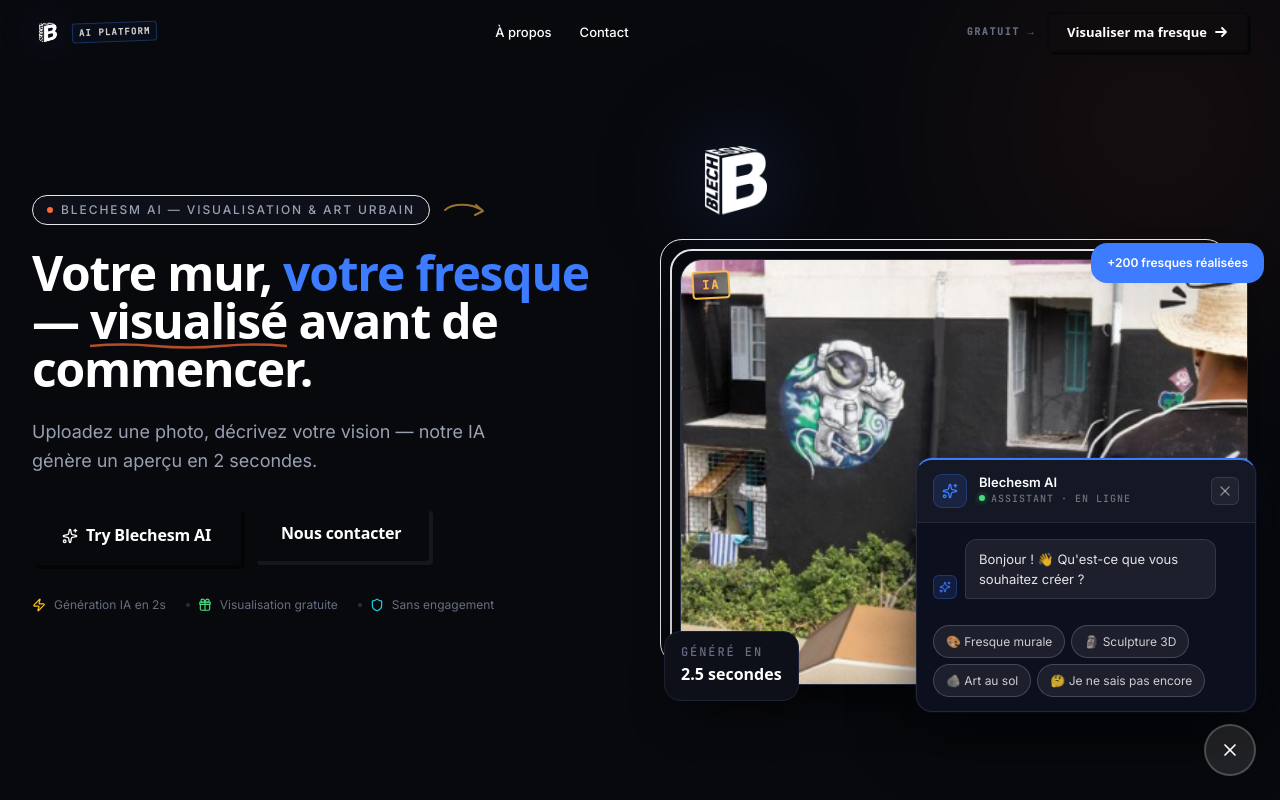
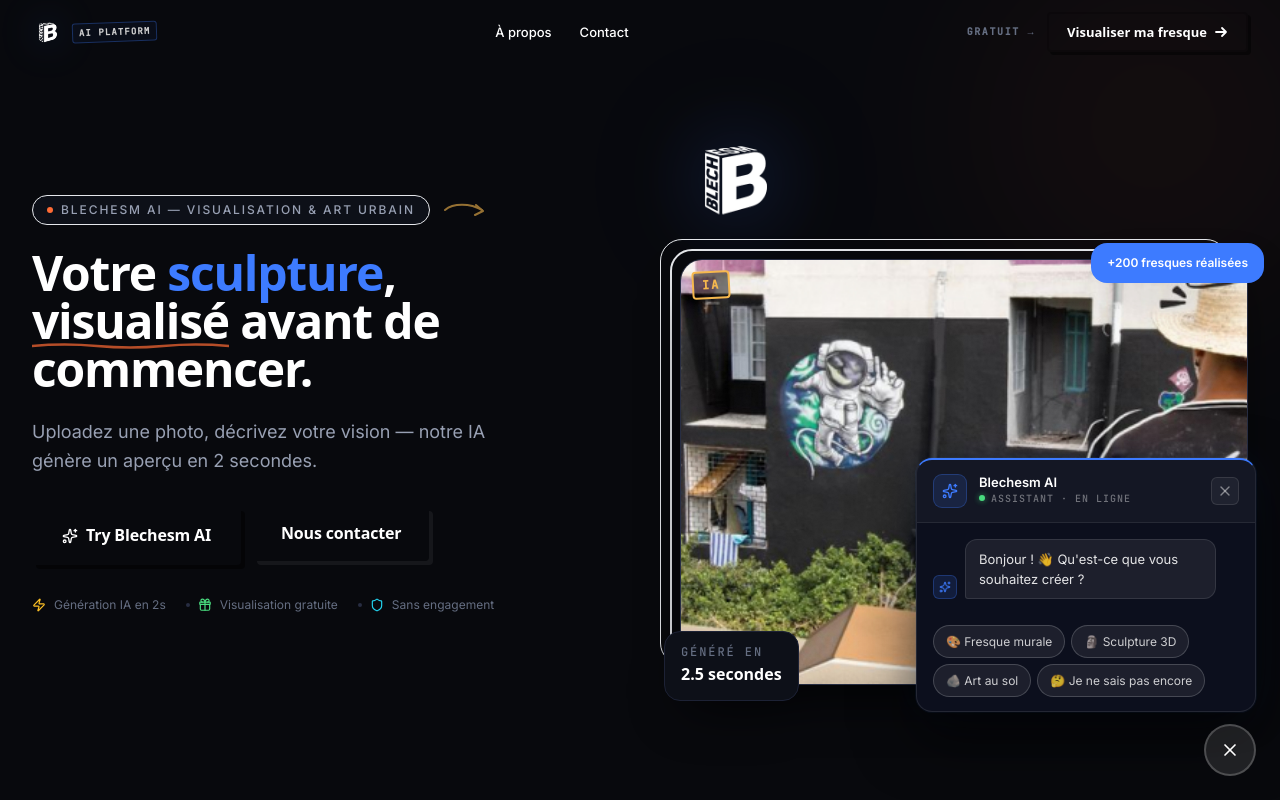
Before and after one commit to Belgacem-Dahmen/blechesm, a Vue app in the folder frontend/: page / in a window 1280 px wide. Shown: the top 800 px of the page. Built offline with nearby package versions, Linux system fonts and the light colour scheme; a web font is replaced by a local one.

Commit message:
feat: cycling word animation in hero title
Cycles through mur/façade/sculpture/sol every 2.5s with slide up/down
transition using Vue Transition component.

Co-Authored-By: Claude Sonnet 4.6 <noreply@anthropic.com>

```diff
--- a/frontend/src/views/public/HomeView.vue
+++ b/frontend/src/views/public/HomeView.vue
@@ -21,7 +21,9 @@
             </div>
 
             <h1 class="font-display text-3xl sm:text-4xl lg:text-5xl font-semibold tracking-tightest leading-[1.05] mb-6 hero-title">
-              Votre mur, <span class="text-accent">votre fresque</span> —
+              Votre <span class="hero-word-slot"><Transition name="word-flip" mode="out-in"><span :key="heroWord" class="text-accent">{{ heroWord }}</span></Transition></span>,
+
+              <br class="hidden sm:block" />
               <span class="relative inline-block">
                 visualisé
                 <svg class="absolute -bottom-1 left-0 w-full" height="6" viewBox="0 0 200 6" preserveAspectRatio="none" fill="none" aria-hidden="true">
@@ -438,7 +440,7 @@
 </template>
 
 <script setup>
-import { ref, onMounted, onUnmounted } from 'vue'
+import { ref, computed, onMounted, onUnmounted } from 'vue'
 import { Camera, PenLine, Sparkles, Handshake, ArrowRight, Zap, Shield, Gift } from 'lucide-vue-next'
 import NavBar from '@/components/layout/NavBar.vue'
 import Footer from '@/components/layout/Footer.vue'
@@ -459,9 +461,18 @@ import stbUrl            from '@/assets/partners/stb.svg'
 
 const pageEl = ref(null)
 
+// ── Cycling hero word ─────────────────────────────────────────────
+const heroWords = ['mur', 'façade', 'sculpture', 'sol']
+const heroWordIndex = ref(0)
+const heroWord = computed(() => heroWords[heroWordIndex.value])
+let wordInterval = null
+
 // ── Scroll reveal ────────────────────────────────────────────────
 let observer = null
 onMounted(() => {
+  wordInterval = setInterval(() => {
+    heroWordIndex.value = (heroWordIndex.value + 1) % heroWords.length
+  }, 2500)
   observer = new IntersectionObserver(
     (entries) => {
       entries.forEach(entry => {
@@ -478,7 +489,10 @@ onMounted(() => {
   )
   pageEl.value?.querySelectorAll('[data-reveal]').forEach(el => observer.observe(el))
 })
-onUnmounted(() => observer?.disconnect())
+onUnmounted(() => {
+  observer?.disconnect()
+  clearInterval(wordInterval)
+})
 
 // ── Utilities ───────────────────────────────────────────────────
 function hexAlpha(hex, a) {
@@ -1103,5 +1117,19 @@ const statBadges = [
   .service-features { max-height: none; opacity: 1; transform: none; }
   .service-cta { opacity: 1; transform: none; }
   .ai-tool-card, .ai-tool-line { transition: none; }
+  .word-flip-enter-active, .word-flip-leave-active { transition: none; }
 }
+
+/* ── Hero word cycling ──────────────────────────────────────────── */
+.hero-word-slot {
+  display: inline-block;
+  position: relative;
+}
+.word-flip-enter-active,
+.word-flip-leave-active {
+  transition: opacity 0.25s ease, transform 0.25s ease;
+  display: inline-block;
+}
+.word-flip-enter-from { opacity: 0; transform: translateY(12px); }
+.word-flip-leave-to   { opacity: 0; transform: translateY(-12px); }
 </style>
```
